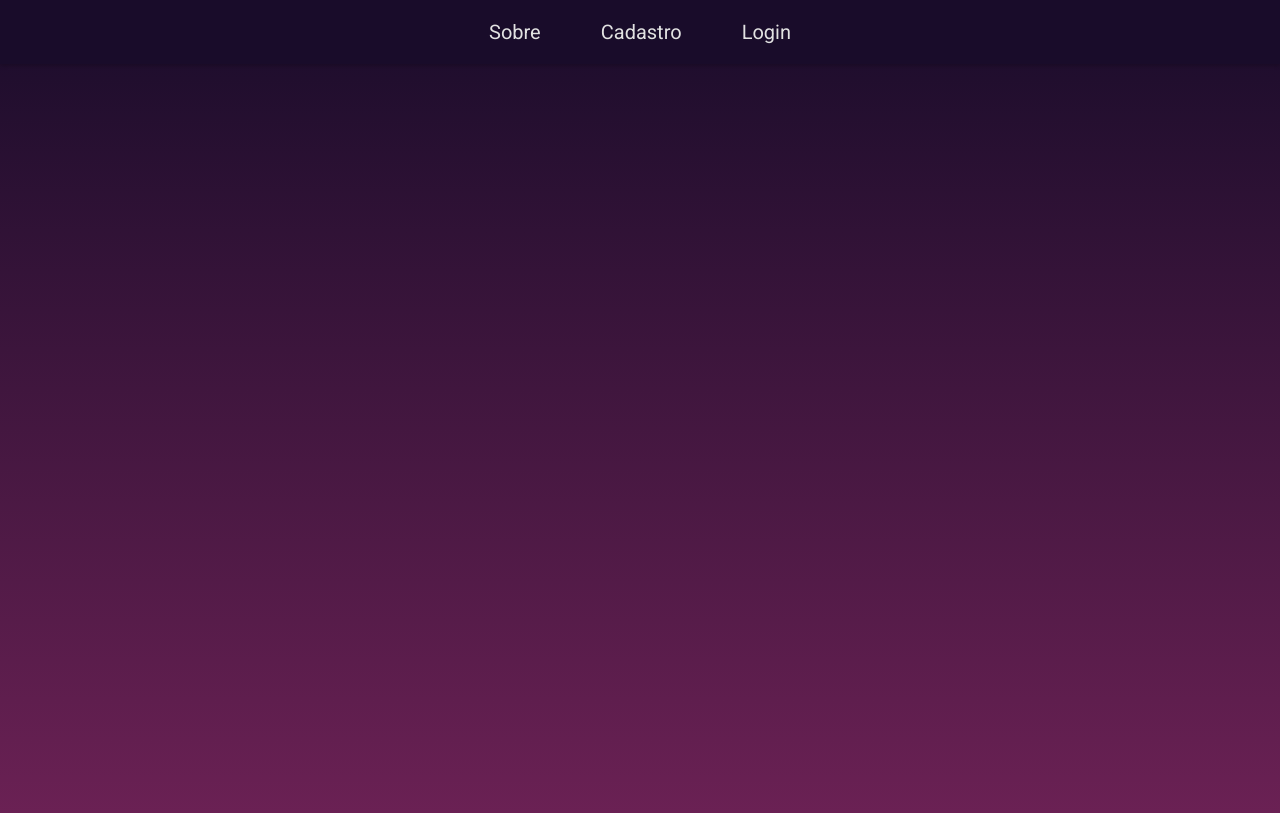
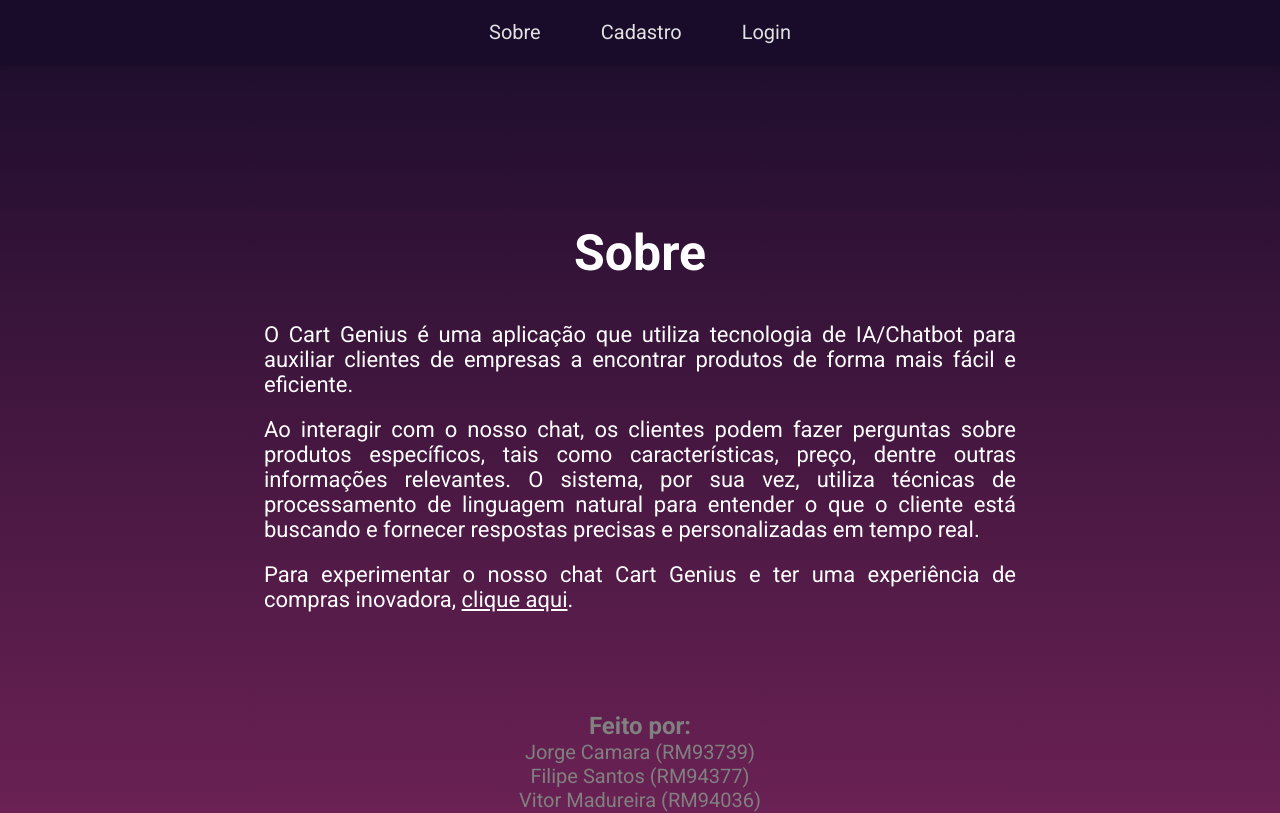
Before and after one commit to JorgeHCamara/react-cart-genius-website, a React (Vite) app: page /about in a window 1280 px wide. Shown: the top 813 px of the page. Built offline with nearby package versions, Linux system fonts and the light colour scheme.

Commit message:
chore: about page implemented

```diff
--- a/src/App.jsx
+++ b/src/App.jsx
@@ -1,4 +1,3 @@
-// Importe as bibliotecas necessárias
 import { BrowserRouter as Router, Routes, Route } from 'react-router-dom';
 import './GlobalStyles.css'
 import Login from './pages/Login/Login';
@@ -7,6 +6,7 @@
 import ChatPage from './pages/ChatPage/ChatPage';
 import Menu from './components/Menu/Menu';
 import { AuthProvider } from './components/AuthContext/AuthContext';
+import About from './pages/About/About';
 
 function App() {
 
@@ -20,6 +20,7 @@
           <Route path="/create-account" element={<CreateAccount />} />
           <Route path="/user-page" element={<UserPage />} />
           <Route path="/chat" element={<ChatPage />} />
+          <Route path='/about' element={<About />} />
         </Routes>
       </Router>
     </AuthProvider>
--- /dev/null
+++ b/src/pages/About/About.css
@@ -0,0 +1,52 @@
+.container {
+    display: flex;
+    justify-content: center;
+    align-items: center;
+    margin: auto;
+    width: 65%;
+  }
+
+  .contentContainer {
+    text-align: center;
+    padding: 20px;
+  }
+
+  .title {
+    font-size: 50px;
+    font-weight: bold;
+    color: #FFFFFF;
+    margin-top: 100px;
+    margin-bottom: 40px;
+  }
+
+  .aboutText {
+    color: white;
+    margin-bottom: 20px;
+    text-align: justify;
+    font-size: 22px;
+  }
+
+  .linkTextAbout {
+    background-color: transparent;
+    border: none;
+    color: white;
+    text-decoration: underline;
+    margin-bottom: 40px;
+    cursor: pointer;
+  }
+
+  .creditsContainer {
+    align-items: center;
+    margin-top: 100px;
+  }
+
+  .creditsTitle {
+    color: grey;
+    font-weight: bold;
+    font-size: 24px;
+  }
+
+  .creditsText {
+    color: grey;
+    font-size: 20px;
+  }
--- /dev/null
+++ b/src/pages/About/About.jsx
@@ -0,0 +1,31 @@
+import { Link } from "react-router-dom";
+import './About.css'
+
+const About = () => {
+    return (
+        <div className="container">
+          <div className="gradient">
+            <div className="contentContainer">
+              <h1 className="title">Sobre</h1>
+              <p className="aboutText">
+                O Cart Genius é uma aplicação que utiliza tecnologia de IA/Chatbot para auxiliar clientes de empresas a encontrar produtos de forma mais fácil e eficiente.
+              </p>
+              <p className="aboutText">
+                Ao interagir com o nosso chat, os clientes podem fazer perguntas sobre produtos específicos, tais como características, preço, dentre outras informações relevantes. O sistema, por sua vez, utiliza técnicas de processamento de linguagem natural para entender o que o cliente está buscando e fornecer respostas precisas e personalizadas em tempo real.
+              </p>
+              <p className="aboutText">
+                Para experimentar o nosso chat Cart Genius e ter uma experiência de compras inovadora, <Link to='/create-account' className="linkTextAbout">clique aqui</Link>.
+              </p>
+              <div className="creditsContainer">
+                <h2 className="creditsTitle">Feito por:</h2>
+                <p className="creditsText">Jorge Camara (RM93739)</p>
+                <p className="creditsText">Filipe Santos (RM94377)</p>
+                <p className="creditsText">Vitor Madureira (RM94036)</p>
+              </div>
+            </div>
+          </div>
+        </div>
+    );
+};
+
+export default About;
```
